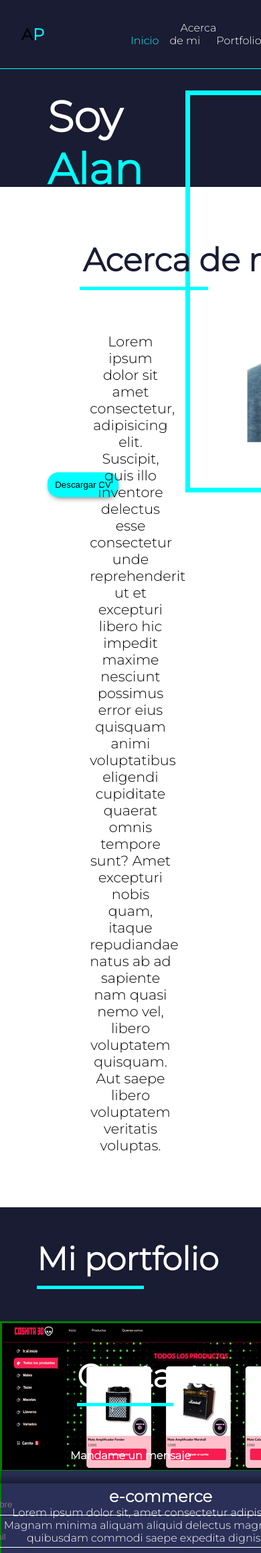
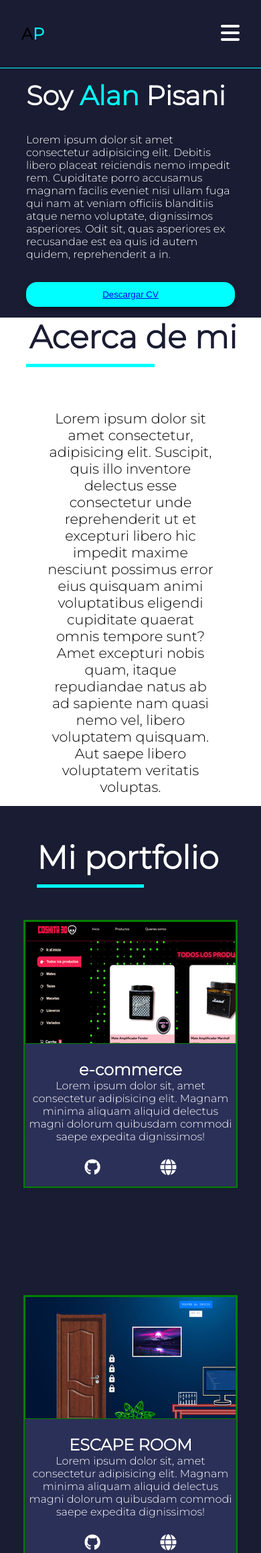
Before and after one commit to alanpisani/portfolio, a PHP site: page / in a window 390 px wide; the page is wider, and only the part inside the window is pictured. Shown: the top 2318 px of that part at 67% size. Run offline with PHP 8.4, Linux system fonts and the light colour scheme; some libraries are stand-ins or nearby versions.

Commit message:
retocando responsive celular

```diff
--- a/index.html
+++ b/index.html
@@ -22,6 +22,19 @@
                 <li><a  href="#portfolio">Portfolio</a></li>
                 <li><a href="#contact">Contacto</a></li>
             </ul>
+            <button class="navbar__btn-menu" id="menu-btn"><i class="fa-solid fa-bars"></i></button>
+        </nav>
+        <nav class="modal-navbar">
+            <button class="modal-navbar__close-menu">
+                <i class="fa-sharp fa-solid fa-xmark"></i>
+            </button>
+
+            <ul class="modal-navbar__menu">
+                <li><a class="active" href="index.html">Inicio</a></li>
+                <li><a href="#about">Acerca de mi</a></li>
+                <li><a  href="#portfolio">Portfolio</a></li>
+                <li><a href="#contact">Contacto</a></li>
+            </ul>
         </nav>
     </header>
     <div class="wrapper">
@@ -32,7 +45,7 @@
                     impedit rem. Cupiditate porro accusamus magnam facilis eveniet nisi ullam fuga qui nam at veniam
                     officiis blanditiis atque nemo voluptate, dignissimos asperiores. Odit sit, quas asperiores ex
                     recusandae est ea quis id autem quidem, reprehenderit a in.</p>
-                <a download href="#"><button class="download-cv">Descargar CV</button></a>
+                <button class="download-cv"><a download href="#">Descargar CV</a></button>
             </div>
             <img class="foto" src="foto.png" alt="foto Alan Pisani">
         </main>
@@ -112,7 +125,7 @@
 
     </footer>
 
-
+<script src="script.js"></script>
 </body>
 
 </html>
--- a/main.css
+++ b/main.css
@@ -21,6 +21,11 @@ header {
   display: flex;
   width: 50%;
   justify-content: space-around;
+}
+@media (max-width: 800px) {
+  .navbar__menu {
+    display: none;
+  }
 }
 .navbar__menu a {
   color: white;
@@ -48,6 +53,53 @@ header {
 .navbar__menu .active {
   color: rgb(0, 255, 255);
 }
+.navbar__btn-menu {
+  background-color: transparent;
+  border: none;
+  color: white;
+  font-size: 2rem;
+  cursor: pointer;
+  display: none;
+}
+@media (max-width: 800px) {
+  .navbar__btn-menu {
+    display: block;
+  }
+}
+
+.modal-navbar {
+  border: 1px solid red;
+  width: 50%;
+  height: 100vh;
+  position: absolute;
+  right: 0;
+  top: 0;
+  background-color: #191c32;
+  visibility: hidden;
+}
+.modal-navbar__menu {
+  list-style: none;
+  padding: 2rem;
+  margin-top: 3rem;
+  display: flex;
+  flex-direction: column;
+  gap: 2rem;
+  width: 100%;
+}
+.modal-navbar__menu a {
+  color: white;
+  text-decoration: none;
+  transition: 0.3s;
+  position: relative;
+}
+.modal-navbar__close-menu {
+  background-color: transparent;
+  border: 0;
+  font-size: 1.5rem;
+  color: red;
+  float: right;
+  padding: 1rem;
+}
 
 .main {
   margin: 0 auto;
@@ -57,9 +109,22 @@ header {
   gap: 1rem;
   padding: 2rem;
 }
+@media (max-width: 800px) {
+  .main {
+    padding: 0;
+    height: 100%;
+    flex-direction: column;
+  }
+}
 
 .main h1 {
   font-size: 4rem;
+}
+@media (max-width: 800px) {
+  .main h1 {
+    font-size: 2.5rem;
+    margin-top: 1rem;
+  }
 }
 
 .main span {
@@ -85,11 +150,22 @@ header {
   height: 600px;
   border: 7px solid rgb(0, 255, 255);
 }
+@media (max-width: 800px) {
+  .foto {
+    display: none;
+  }
+}
 
 .info-content {
   display: flex;
   flex-direction: column;
   gap: 1rem;
+}
+@media (max-width: 800px) {
+  .info-content {
+    gap: 2rem;
+    margin-bottom: 1rem;
+  }
 }
 
 .about {
@@ -102,6 +178,11 @@ header {
   flex-direction: column;
   gap: 4rem;
   padding: 5rem;
+}
+@media (max-width: 800px) {
+  .about__info {
+    padding: 0;
+  }
 }
 .about__info__title {
   font-size: 3rem;
@@ -124,6 +205,11 @@ header {
   width: 80%;
   margin: 0 auto;
   font-size: 1.3rem;
+}
+@media (max-width: 800px) {
+  .about__info__description {
+    margin-bottom: 1rem;
+  }
 }
 
 .portfolio {
@@ -159,6 +245,11 @@ header {
   align-items: center;
   text-align: center;
 }
+@media (max-width: 800px) {
+  .container {
+    flex-direction: column;
+  }
+}
 .container__card {
   border: 2px solid green;
   width: 30rem;
@@ -172,6 +263,11 @@ header {
 .container__card:hover {
   width: 30.5rem;
   height: 25.5rem;
+}
+@media (max-width: 800px) {
+  .container__card {
+    width: 20rem;
+  }
 }
 .container__card__image {
   border: 1px solid green;
@@ -202,16 +298,17 @@ header {
   margin: 0 auto;
   display: flex;
   flex-direction: column;
+  justify-content: center;
+  align-items: center;
   gap: 4rem;
   background-color: #191c32;
   color: white;
 }
 .contact-heading {
   position: relative;
-  width: 10rem;
+  width: 15rem;
   padding-top: 3rem;
   padding-bottom: 1rem;
-  margin: 0 auto;
   font-size: 2rem;
 }
 .contact-heading:before {
@@ -223,6 +320,18 @@ header {
   background-color: rgb(0, 255, 255);
   bottom: 0;
   width: 9rem;
+}
+@media (max-width: 800px) {
+  .contact-heading:before {
+    content: "";
+    display: block;
+    position: absolute;
+    width: 12rem;
+    height: 5px;
+    background-color: rgb(0, 255, 255);
+    bottom: 0;
+    width: 8rem;
+  }
 }
 .contact-form {
   display: flex;
@@ -240,6 +349,11 @@ header {
   box-shadow: 0 0 20px 1px rgba(0, 0, 0, 0.8);
   margin-bottom: 3rem;
   transition: 0.3s;
+}
+@media (max-width: 800px) {
+  .contact-form__form {
+    width: 20rem;
+  }
 }
 .contact-form__form input {
   height: 2rem;
@@ -314,5 +428,11 @@ body {
   background-color: #191c32;
   color: white;
 }
+@media (max-width: 800px) {
+  .wrapper, .portfolio {
+    height: auto;
+    width: auto;
+  }
+}
 
 /*# sourceMappingURL=main.css.map */
--- a/sass/_about.scss
+++ b/sass/_about.scss
@@ -11,6 +11,9 @@
         flex-direction: column;
         gap:4rem;
         padding:5rem;
+        @media(max-width:800px){
+            padding:0;
+        }
         &__title{
             font-size:3rem;
             //border:1px solid red;
@@ -27,6 +30,9 @@
             width:80%;
             margin:0 auto;
             font-size: 1.3rem;
+            @media(max-width:800px){
+               margin-bottom:1rem;
+            }
         }
     }
 }
--- a/sass/_portfolio.scss
+++ b/sass/_portfolio.scss
@@ -31,6 +31,9 @@
     gap:10rem;
     align-items: center;
     text-align: center;
+    @media(max-width:800px){
+        flex-direction: column;
+    }
     &__card{
         border:2px solid green;
         width:30rem;
@@ -43,6 +46,9 @@
         &:hover{
             width:30.5rem;
             height:25.5rem;
+        }
+        @media(max-width:800px){
+            width:20rem;
         }
         &__image{
             border:1px solid green;
--- a/sass/styles.scss
+++ b/sass/styles.scss
@@ -21,4 +21,8 @@ body{
     height:45vw;
     background-color:v.$Wrapper;
     color:white;
+    @media(max-width:800px){
+        height:auto;
+        width:auto;
+    }
 }
```
Also changed, not shown: sass/_contact.scss (+12 -4 lines), sass/_header.scss (+50 -0 lines), sass/_intro.scss (+17 -0 lines), script.js (added), 1 other file.
